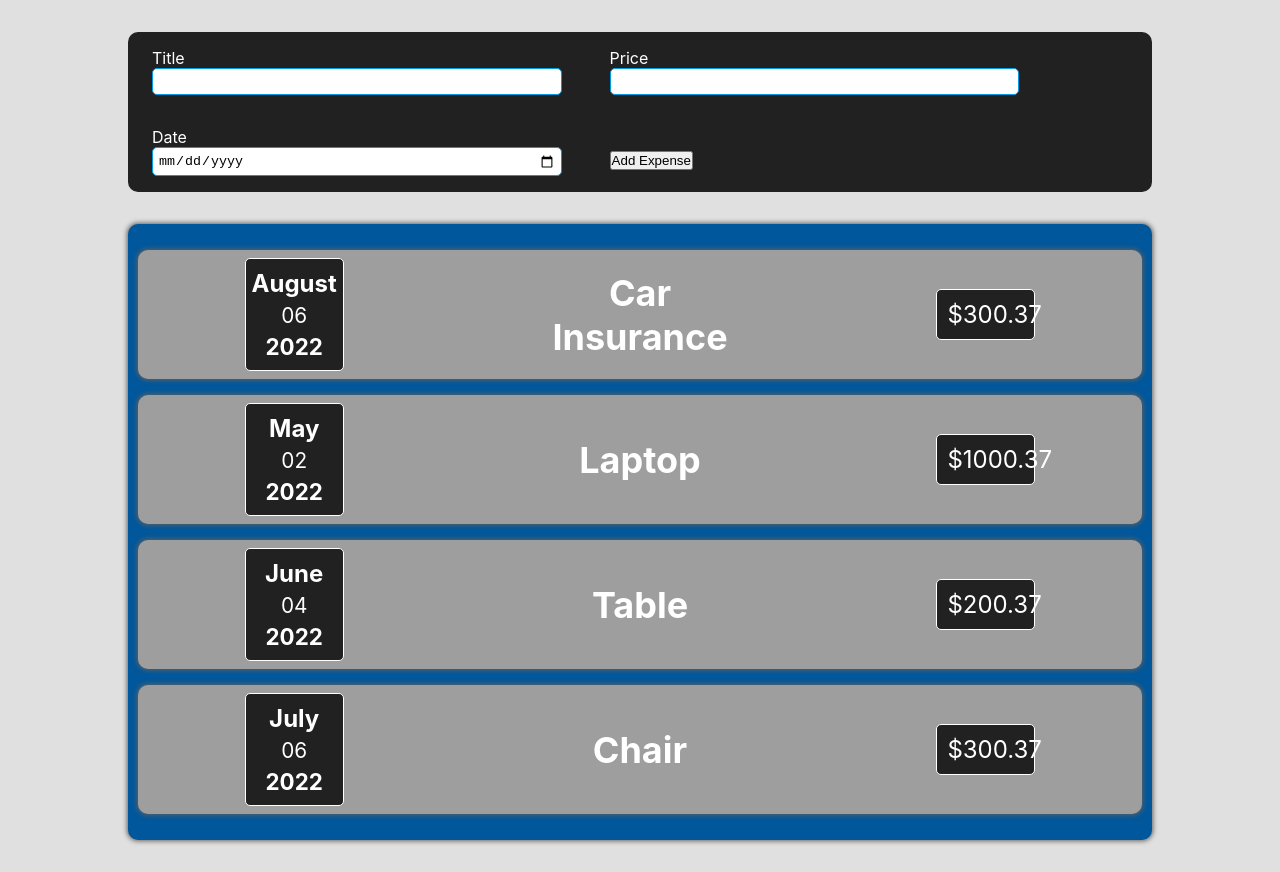
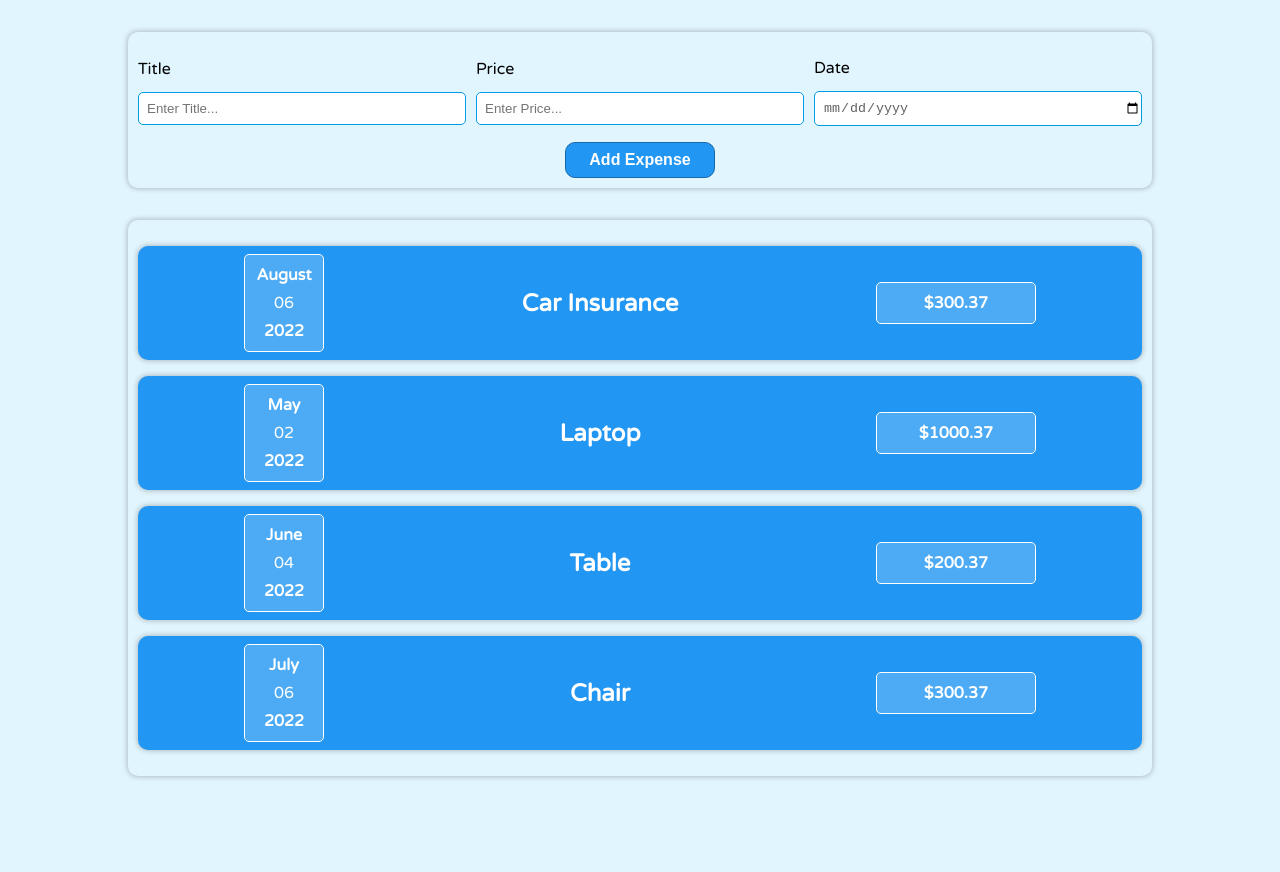
Before and after one commit to mojahid-belaman/Expense, a React (Create React App) app: page / in a window 1280 px wide. After the commit the page ends 808 px from the top, so only its background shows below. Built offline with nearby package versions, Linux system fonts and the light colour scheme.

Commit message:
add multiple state in expenseForm

```diff
--- a/public/index.html
+++ b/public/index.html
@@ -3,6 +3,9 @@
   <head>
     <meta charset="utf-8" />
     <meta name="viewport" content="width=device-width, initial-scale=1" />
+    <link rel="preconnect" href="https://fonts.googleapis.com">
+<link rel="preconnect" href="https://fonts.gstatic.com" crossorigin>
+<link href="https://fonts.googleapis.com/css2?family=Varela+Round&display=swap" rel="stylesheet">
     <title>React App</title>
   </head>
   <body>
--- a/src/components/expense/ExpenseDate.css
+++ b/src/components/expense/ExpenseDate.css
@@ -1,25 +1,28 @@
 .expense-date {
     display: flex;
     flex-direction: column;
-    width: 10%;
-    background-color: #212121;
+    width: 5rem;
     border: 1px solid #fff;
     border-radius: 5px;
     align-items: center;
     padding: 10px 0;
+    background-color: #4dabf5;
 }
 
-.expense-date__month {
-    font-size: 1.5rem;
+.expense-date__month,
+.expense-date__year {
     font-weight: bolder;
 }
 
 .expense-date__day {
-    font-size: 1.3rem;
-    padding: 5px 0;
+    padding: 8px 0;
 }
 
-.expense-date__year {
-    font-size: 1.4rem;
-    font-weight: bolder;
-}
+@media screen and (max-width: 560px) {
+    .expense-date {
+      flex-direction: row;
+      justify-content: space-between;
+      padding: 0 8px;
+      width: 10rem;
+    }
+  }
--- a/src/components/expense/ExpenseItem.css
+++ b/src/components/expense/ExpenseItem.css
@@ -1,25 +1,43 @@
 .expense-item {
   display: flex;
+  flex-direction: row;
   justify-content: space-around;
   align-items: center;
-  background-color: #9e9e9e;
+  background-color: #2196f3;
   padding: 0.5rem;
   margin: 1rem 0;
 }
 
+.expense-item:hover {
+  background-color: #01579b;
+}
+
 .expense-item__title {
-    width: 20%;
     text-align: center;
-    font-size: 1.5rem;
     color: #FFF;
+    width: 10rem;
 }
 
 .expense-item__price {
-  background-color: #212121;
   padding: 10px;
+  width: 10rem;
   border-radius: 5px;
   border: 1px solid #fff;
-  width: 10%;
   text-align: center;
-  font-size: 1.5rem;
+  background-color: #4dabf5;
+  font-weight: bolder;
 }
+
+@media screen and (max-width: 560px) {
+  .expense-item {
+    flex-direction: column;
+    height: 10rem;
+    min-width: 175px;
+  }
+  .expense-item__price {
+    padding: 5px 8px;
+  }
+  .expense-item__title {
+    font-size: 14px;
+  }
+}
--- a/src/components/expense/Expenses.css
+++ b/src/components/expense/Expenses.css
@@ -1,6 +1,7 @@
 .expenses {
-    background-color: #01579b;
+    background-color: #e1f5fe;
     width: 80%;
     margin: 2rem auto;
     padding: 10px;
+    min-width: 193px;
 }
--- a/src/components/newexpense/ExpenseForm.css
+++ b/src/components/newexpense/ExpenseForm.css
@@ -1,13 +1,63 @@
+.expenseForm___controls {
+    display: flex;
+    flex-direction: row;
+}
+
+@media screen and (max-width: 560px) {
+    .expenseForm___controls {
+        flex-direction: column;
+    }
+}
+
 .expenseForm__control {
+    display: flex;
+    flex-direction: column;
+    justify-content: center;
     width: 40%;
-    display: inline-block;
-    margin: 0 1.5rem;
-    padding: 1rem 0
+    padding: 1rem 0;
+    margin: 0 0 0 10px;
+    color: #000;
+    overflow: hidden;
 }
+
+.expenseForm__control:first-child {
+    margin: 0;
+}
+
+@media screen and (max-width: 560px) {
+    .expenseForm__control {
+        width: 100%;
+        margin: 0;
+    }
+}
+
 .expenseForm__control input {
-    width: 100%;
-    padding: 5px;
+    padding: 8px 0 8px 8px;
     border-radius: 5px;
     outline: none;
     border: 1px solid #039be5;
+    margin-top: 0.8rem;
+    color: #616161;
 }
+
+.expenseForm__button {
+    display: flex;
+    flex-direction: row;
+    justify-content: center;
+}
+
+.expenseForm__button button {
+    width: 150px;
+    padding: 0.5rem 0;
+    background-color: #2196f3;
+    color: #FFF;
+    border-radius: 10px;
+    border: 1px solid #1769aa;
+    font-size: 1rem;
+    font-weight: bolder;
+    cursor: pointer;
+}
+
+.expenseForm__button button:hover {
+    background-color: #01579b;
+}
--- a/src/components/newexpense/ExpenseForm.js
+++ b/src/components/newexpense/ExpenseForm.js
@@ -1,26 +1,41 @@
-import React from 'react'
+import React, { useState } from 'react'
 import './ExpenseForm.css'
 
 function ExpenseForm() {
+    const [title, setTitle] = useState('');
+    const [price, setPrice] = useState('');
+    const [date, setDate] = useState('');
+
+    const handleChangeTitle = (e) => {
+        setTitle(e.target.value);
+    }
+
+    const handleChangePrice = (e) => {
+        setPrice(e.target.value);
+    }
+
+    const handleChangeDate = (e) => {
+        setDate(e.target.value);
+    }
   return (
     <form>
         <div className='expenseForm___controls'>
             <div className='expenseForm__control'>
                 <label>Title</label>
-                <input type='text' />
+                <input type='text' placeholder='Enter Title...' onChange={handleChangeTitle} />
             </div>
             <div className='expenseForm__control'>
                 <label>Price</label>
-                <input type='number' min="0.01" step="0.01" />
+                <input type='number' min="0.01" step="0.01" placeholder='Enter Price...' onChange={handleChangePrice} />
             </div>
             <div className='expenseForm__control'>
                 <label>Date</label>
-                <input type='date' />
-            </div>
-            <div className='expenseForm__control'>
-                <button type='submit'>Add Expense</button>
+                <input type='date' onChange={handleChangeDate} />
             </div>
 
+        </div>
+        <div className='expenseForm__button'>
+            <button type='submit'>Add Expense</button>
         </div>
     </form>
   )
--- a/src/components/newexpense/NewExpense.css
+++ b/src/components/newexpense/NewExpense.css
@@ -1,6 +1,5 @@
 .newExpense {
     width: 80%;
     margin: 2rem auto;
-    background-color: #212121;
     border-radius: 10px;
 }
--- a/src/components/newexpense/NewExpense.js
+++ b/src/components/newexpense/NewExpense.js
@@ -1,12 +1,13 @@
 import React from 'react'
+import Card from '../ui/Card'
 import ExpenseForm from './ExpenseForm'
 import './NewExpense.css'
 
 const NewExpense = () => {
   return (
-    <div className='newExpense'>
+    <Card className="expenses">
         <ExpenseForm />
-    </div>
+    </Card>
   )
 }
 
--- a/src/components/ui/Card.css
+++ b/src/components/ui/Card.css
@@ -1,4 +1,4 @@
 .card {
-  box-shadow: 0px 0px 5px 1px #616161;
+  box-shadow: 0px 0px 5px 1px #b0bec5;
   border-radius: 10px;
 }
--- a/src/index.css
+++ b/src/index.css
@@ -1,11 +1,8 @@
 body {
-  margin: 0;
-  font-family: -apple-system, BlinkMacSystemFont, 'Segoe UI', 'Roboto', 'Oxygen',
-    'Ubuntu', 'Cantarell', 'Fira Sans', 'Droid Sans', 'Helvetica Neue',
-    sans-serif;
+  font-family: 'Varela Round', sans-serif;
   -webkit-font-smoothing: antialiased;
   -moz-osx-font-smoothing: grayscale;
-  background-color: #e0e0e0;
+  background-color: #e1f5fe;
   color: #FFF;
 }
 
```
